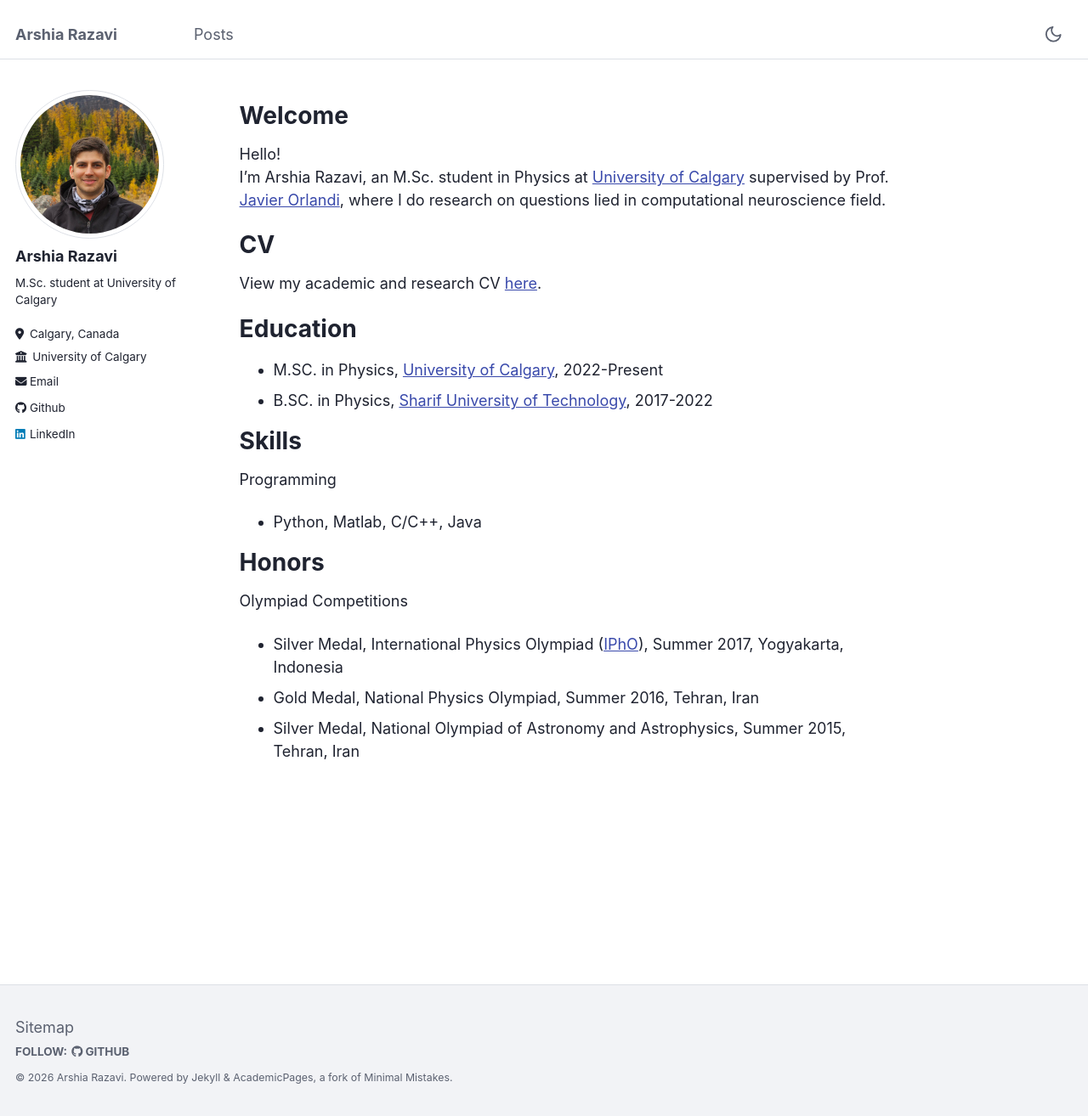
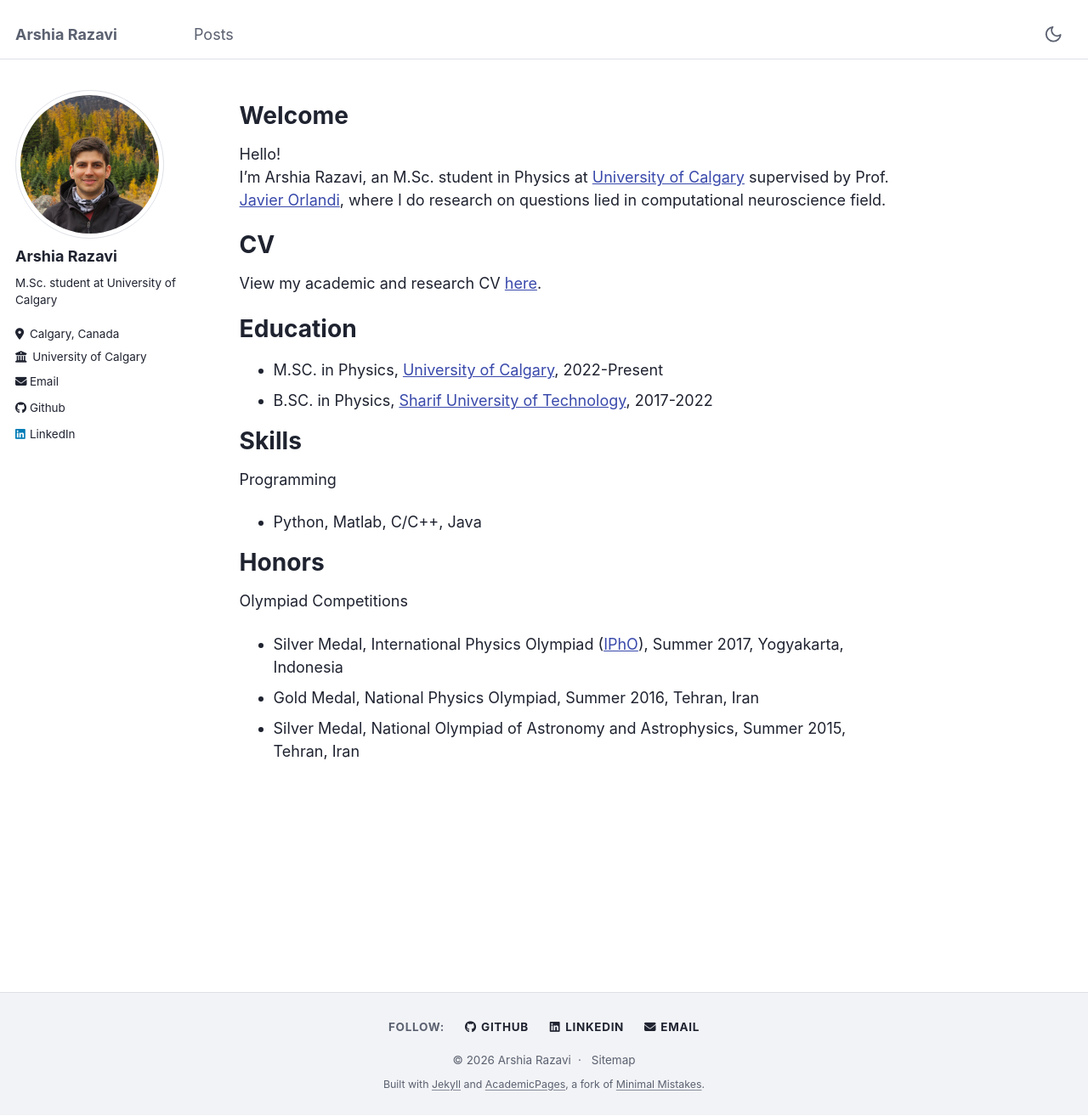
Before and after one commit to ArshiaRazavi/ArshiaRazavi.github.io, a Jekyll site: the page built from _pages/about.md, in a window 1280 px wide and 1314 px high. Shown: the whole window at 85% size. Built offline with Jekyll 4.4.1, drawn with Linux system fonts in a browser that asks for light colours.

Commit message:
Polish footer and switch its links to HTTPS
The footer's GitHub and Jekyll links used http://, which fails the
html-proofer enforce_https check added in the CI PR. All footer links
are now https://.

The Follow row gains LinkedIn and Email, built the same way as in the
sidebar and each hidden when its config field is blank. The credit is
shortened to a copyright line plus a small "Built with Jekyll and
AcademicPages" line that keeps the Minimal Mistakes attribution. The
Sitemap link is kept as a muted link beside the copyright.

The footer is now a centred, wrapping flex layout using theme tokens,
so it reads in light and dark mode and wraps at phone width.

Co-Authored-By: Claude Opus 5.5 <noreply@anthropic.com>

```diff
--- a/_includes/footer.html
+++ b/_includes/footer.html
@@ -1,16 +1,22 @@
 {% include base_path %}
 
-{% if site.author.github or site.author.bitbucket or site.atom_feed.hide != true %}
+{% if site.author.github or site.author.linkedin or site.author.email or site.author.bitbucket or site.atom_feed.hide != true %}
 <div class="page__footer-follow">
   <ul class="social-icons">
     {% if site.data.ui-text[site.locale].follow_label %}
-      <li><strong>{{ site.data.ui-text[site.locale].follow_label }}</strong></li>
+      <li class="page__footer-follow-label"><strong>{{ site.data.ui-text[site.locale].follow_label }}</strong></li>
     {% endif %}
     {% if site.author.github %}
-      <li><a href="http://github.com/{{ site.author.github }}"><i class="fab fa-github" aria-hidden="true"></i> GitHub</a></li>
+      <li><a href="https://github.com/{{ site.author.github }}" aria-label="GitHub profile"><i class="fab fa-fw fa-github" aria-hidden="true"></i> GitHub</a></li>
+    {% endif %}
+    {% if site.author.linkedin %}
+      <li><a href="https://www.linkedin.com/in/{{ site.author.linkedin }}" aria-label="LinkedIn profile"><i class="fab fa-fw fa-linkedin" aria-hidden="true"></i> LinkedIn</a></li>
+    {% endif %}
+    {% if site.author.email %}
+      <li><a href="mailto:{{ site.author.email }}" aria-label="Email {{ site.author.name | default: site.name }}"><i class="fas fa-fw fa-envelope" aria-hidden="true"></i> {{ site.data.ui-text[site.locale].email_label | default: "Email" }}</a></li>
     {% endif %}
     {% if site.author.bitbucket %}
-      <li><a href="http://bitbucket.org/{{ site.author.bitbucket }}"><i class="fab fa-bitbucket" aria-hidden="true"></i> Bitbucket</a></li>
+      <li><a href="https://bitbucket.org/{{ site.author.bitbucket }}"><i class="fab fa-fw fa-bitbucket" aria-hidden="true"></i> Bitbucket</a></li>
     {% endif %}
     {% if site.atom_feed.hide != true %}
     <li><a href="{% if site.atom_feed.path %}{{ site.atom_feed.path }}{% else %}{{ base_path }}/feed.xml{% endif %}"><i class="fa fa-fw fa-rss-square" aria-hidden="true"></i> {{ site.data.ui-text[site.locale].feed_label | default: "Feed" }}</a></li>
@@ -19,4 +25,5 @@
 </div>
 {% endif %}
 
-<div class="page__footer-copyright">&copy; {{ site.time | date: '%Y' }} {{ site.name | default: site.title }}. {{ site.data.ui-text[site.locale].powered_by | default: "Powered by" }} <a href="http://jekyllrb.com" rel="nofollow">Jekyll</a> &amp; <a href="https://github.com/academicpages/academicpages.github.io">AcademicPages</a>, a fork of <a href="https://mademistakes.com/work/minimal-mistakes-jekyll-theme/" rel="nofollow">Minimal Mistakes</a>.</div>
+<div class="page__footer-copyright">&copy; {{ site.time | date: '%Y' }} {{ site.name | default: site.title }}</div>
+<div class="page__footer-credit">Built with <a href="https://jekyllrb.com" rel="nofollow">Jekyll</a> and <a href="https://github.com/academicpages/academicpages.github.io">AcademicPages</a>, a fork of <a href="https://mademistakes.com/work/minimal-mistakes-jekyll-theme/" rel="nofollow">Minimal Mistakes</a>.</div>
--- a/_includes/footer/custom.html
+++ b/_includes/footer/custom.html
@@ -1,3 +1,6 @@
+{% include base_path %}
 <!-- start custom footer snippets -->
-<a href="/sitemap/">Sitemap</a>
+<nav class="page__footer-links" aria-label="Footer">
+  <a href="{{ base_path }}/sitemap/">Sitemap</a>
+</nav>
 <!-- end custom footer snippets -->
--- a/_sass/_footer.scss
+++ b/_sass/_footer.scss
@@ -23,13 +23,28 @@
   background-color: var(--color-bg-alt);
   border-top: 1px solid $border-color;
 
+  /* rows: follow links, then "(c) year name . Sitemap", then the credit;
+     order is set here because footer/custom.html renders first */
   footer {
-    @include clearfix;
+    display: -webkit-box;
+    display: -ms-flexbox;
+    display: flex;
+    -ms-flex-wrap: wrap;
+        flex-wrap: wrap;
+    -webkit-box-pack: center;
+        -ms-flex-pack: center;
+            justify-content: center;
+    -webkit-box-align: baseline;
+        -ms-flex-align: baseline;
+            align-items: baseline;
+    row-gap: 0.5em;
     margin-left: auto;
     margin-right: auto;
-    margin-top: 2em;
+    margin-top: 1.5em;
     max-width: 100%;
-    padding: 0 1em 2em;
+    padding: 0 1em 1.5em;
+    font-family: $global-font-family;
+    text-align: center;
 
     @include breakpoint($x-large) {
       max-width: $x-large;
@@ -39,9 +54,16 @@
   a {
     color: inherit;
     text-decoration: none;
+    border-radius: 2px;
 
     &:hover {
+      color: var(--color-accent);
       text-decoration: underline;
+    }
+
+    &:focus-visible {
+      outline: 2px solid var(--color-focus);
+      outline-offset: 2px;
     }
   }
 
@@ -49,44 +71,80 @@
   .fab,
   .far,
   .fal {
-    color: $muted-text-color;
+    color: inherit;
   }
 }
 
-.page__footer-copyright {
-  font-family: $global-font-family;
-  font-size: $type-size-7;
-}
+.page__footer-follow {
+  -webkit-box-ordinal-group: 2;
+      -ms-flex-order: 1;
+          order: 1;
+  -ms-flex-preferred-size: 100%;
+      flex-basis: 100%;
 
-.page__footer-follow {
   ul {
+    display: -webkit-box;
+    display: -ms-flexbox;
+    display: flex;
+    -ms-flex-wrap: wrap;
+        flex-wrap: wrap;
+    -webkit-box-pack: center;
+        -ms-flex-pack: center;
+            justify-content: center;
+    -webkit-box-align: center;
+        -ms-flex-align: center;
+            align-items: center;
+    gap: 0.25em 1.25em;
     margin: 0;
     padding: 0;
     list-style-type: none;
   }
 
   li {
-    display: inline-block;
-    padding-top: 5px;
-    padding-bottom: 5px;
-    font-family: $sans-serif-narrow;
+    padding-top: 0.25em;
+    padding-bottom: 0.25em;
     font-size: $type-size-6;
     text-transform: uppercase;
-  }
-
-  li + li:before {
-    content: "";
-    padding-right: 5px;
+    letter-spacing: 0.05em;
   }
 
   a {
-    padding-right: 10px;
     font-weight: bold;
-  }
-
-  .social-icons {
-    a {
-      white-space: nowrap;
-    }
+    color: var(--color-text);
+    white-space: nowrap;
   }
 }
+
+.page__footer-copyright {
+  -webkit-box-ordinal-group: 3;
+      -ms-flex-order: 2;
+          order: 2;
+  font-size: $type-size-6;
+}
+
+.page__footer-links {
+  -webkit-box-ordinal-group: 4;
+      -ms-flex-order: 3;
+          order: 3;
+  font-size: $type-size-6;
+
+  &::before {
+    content: "\00b7";
+    padding: 0 0.6em;
+  }
+}
+
+.page__footer-credit {
+  -webkit-box-ordinal-group: 5;
+      -ms-flex-order: 4;
+          order: 4;
+  -ms-flex-preferred-size: 100%;
+      flex-basis: 100%;
+  font-size: $type-size-7;
+
+  a {
+    text-decoration: underline;
+    text-decoration-color: var(--color-border-strong);
+    text-underline-offset: 2px;
+  }
+}
```
